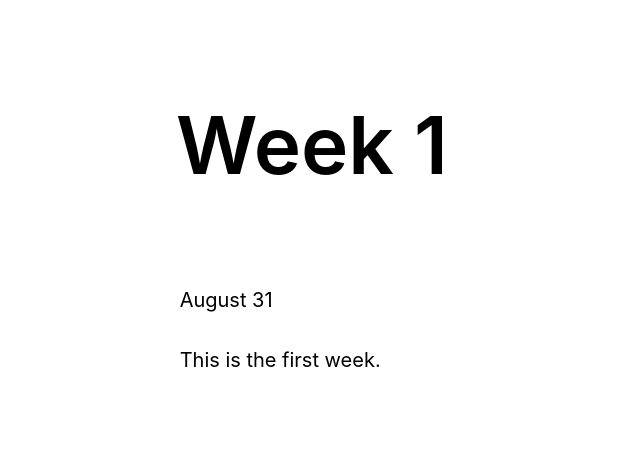
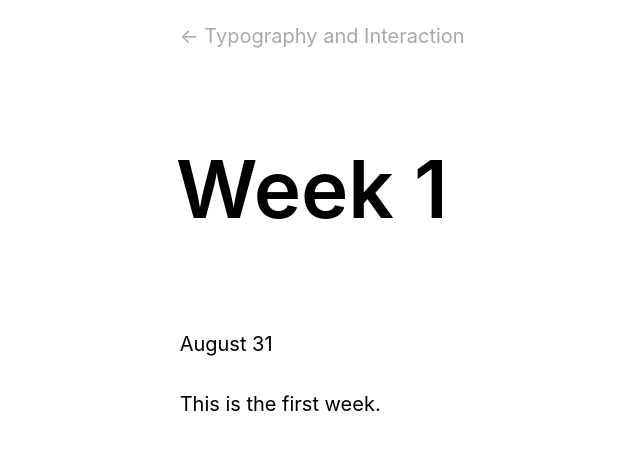
Before and after one commit to core-interaction/core-interaction.github.io, a Jekyll site: the page built from week/1.md, in a window 1280 px wide. Shown: the top 450 px of the page, without its empty margins (17-657 px from the left). Built offline with Jekyll 4.4.1, drawn with Linux system fonts in a browser that asks for light colours.

Commit message:
Basic breadcrumb back to the index.

```diff
--- /dev/null
+++ b/_layouts/nav.html
@@ -0,0 +1,16 @@
+---
+layout: default
+---
+
+
+
+{% assign index = site.pages | where: 'layout', 'index' | first %}
+<nav>
+	<div>
+		<a href="{{ index.url }}">
+			<p>← {{ index.title }}</p>
+		</a>
+	</div>
+</nav>
+
+{{ content }}
--- a/_layouts/topic.html
+++ b/_layouts/topic.html
@@ -1,5 +1,5 @@
 ---
-layout: default
+layout: nav
 ---
 
 
--- a/_layouts/week.html
+++ b/_layouts/week.html
@@ -1,5 +1,5 @@
 ---
-layout: default
+layout: nav
 ---
 
 
--- a/assets/styles/common.scss
+++ b/assets/styles/common.scss
@@ -29,6 +29,8 @@
 
 	--color:             black;
 	--color--background: white;
+
+	--alpha--faded: 0.333;
 
 	scroll-behavior: smooth;
 
@@ -69,15 +71,50 @@ body {
 
 
 
-	// Inset text column.
-	> main {
-		margin-bottom:  50vh;
+	// The main column constraints.
+	%page--container {
 		margin-left:    auto;
 		margin-right:   auto;
 		max-width:      var(--page--width);
 		padding-left:   var(--margin);
 		padding-right:  var(--margin);
 		width:          100%;
+	}
+
+
+
+	// Breadcrumb thing.
+	> nav {
+		@extend %type--layout;
+
+		background-color: var(--color--background);
+		margin-bottom:    calc(var(--typography--cap) * -1);
+		padding-bottom:   var(--typography--cap);
+		padding-top:      var(--margin--vertical);
+		position:         sticky;
+		top:              calc(var(--typography--cap) - var(--margin--vertical));
+
+		> div {
+			@extend %page--container;
+
+			> a {
+				display:         flex;
+				justify-content: start;
+
+				> p {
+					opacity: var(--alpha--faded);
+				}
+			}
+		}
+	}
+
+
+
+	// Inset text column.
+	> main {
+		@extend %page--container;
+
+		margin-bottom:  50vh;
 
 		> header {
 			margin-bottom: calc(var(--margin--vertical) * 4);
```
